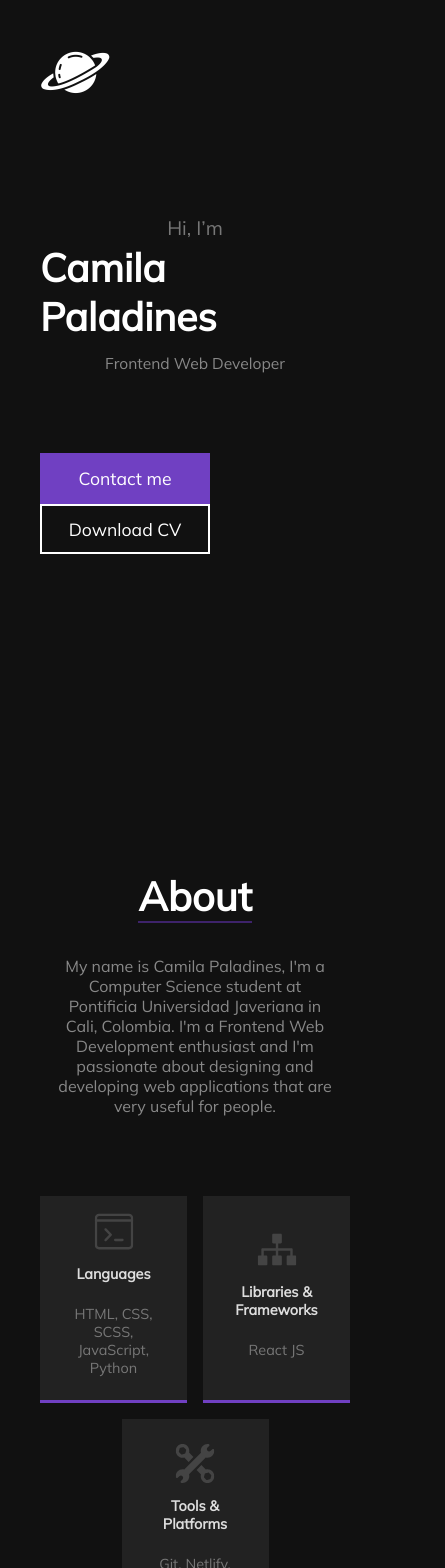
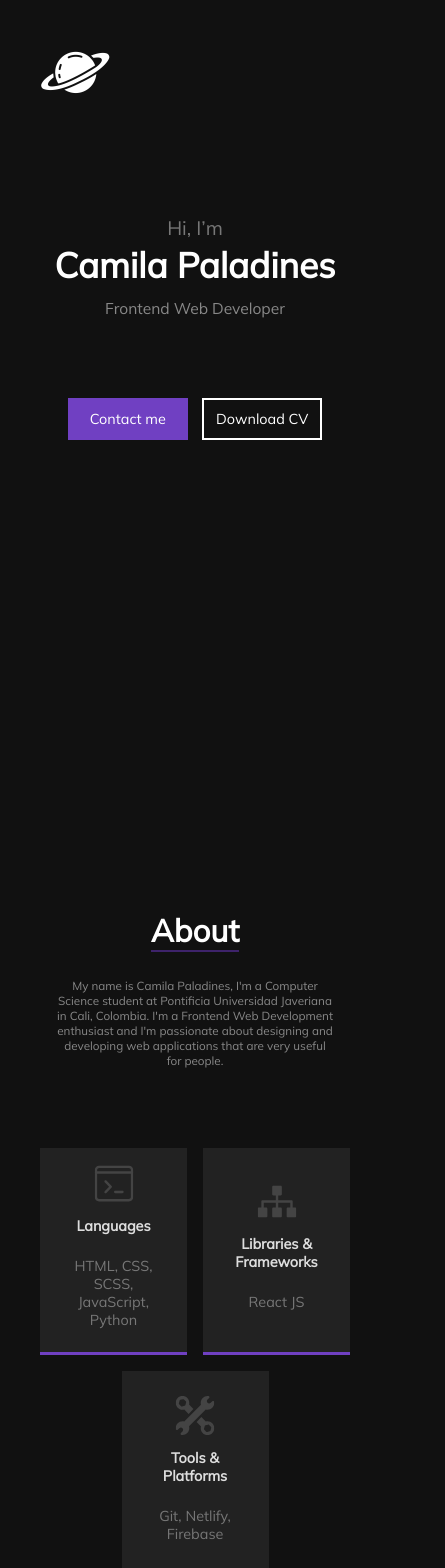
Before and after one commit to paladinescamila/Personal-Website, a React (Create React App) app: page / in a window 390 px wide. Shown: the top 1568 px of the page, 445 px wide, since content can reach past the window. Built offline with nearby package versions, Linux system fonts and the light colour scheme.

Commit message:
I don't know

```diff
--- a/src/scss/abstracts/mixins.scss
+++ b/src/scss/abstracts/mixins.scss
@@ -15,4 +15,9 @@
 	&:hover {
 		@content;
 	}
+
+	@media (max-width: 1000px) {
+		font-size: 0.9em;
+		width: 120px;
+	}
 }
--- a/src/scss/components/button.scss
+++ b/src/scss/components/button.scss
@@ -1,5 +1,3 @@
-/* Button types */
-
 .solid-button {
 	@include button($theme-3, $theme-3, $white) {
 		border-color: $theme-4;
--- a/src/scss/components/section.scss
+++ b/src/scss/components/section.scss
@@ -48,3 +48,13 @@
 		padding-right: 2em;
 	}
 }
+
+@media (max-width: 500px) {
+	.section-title {
+		font-size: 8vw;
+	}
+
+	.section-text {
+		font-size: 3vw;
+	}
+}
--- a/src/scss/layout/banner.scss
+++ b/src/scss/layout/banner.scss
@@ -69,7 +69,7 @@
 		}
 
 		&:nth-of-type(2) {
-			font-size: 10vw;
+			font-size: 9vw;
 		}
 
 		&:nth-of-type(3) {
--- a/src/scss/layout/contact.scss
+++ b/src/scss/layout/contact.scss
@@ -13,6 +13,10 @@
 
 	a {
 		width: 60px;
+
+		@media (max-width: 1000px) {
+			width: 50px;
+		}
 	}
 
 	img {
--- a/src/scss/layout/experience.scss
+++ b/src/scss/layout/experience.scss
@@ -8,3 +8,15 @@
 		font-size: 1.3em;
 	}
 }
+
+@media (max-width: 600px) {
+	.experience-section {
+		img {
+			width: 100%;
+		}
+
+		p {
+			font-size: 3.5vw;
+		}
+	}
+}
```
